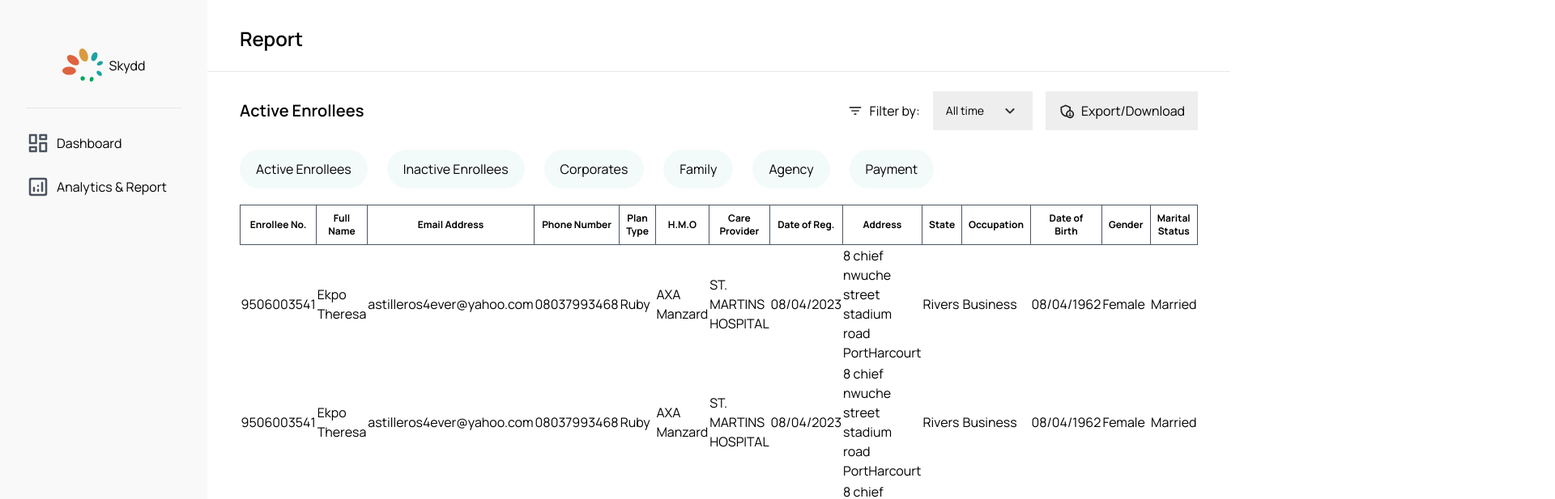
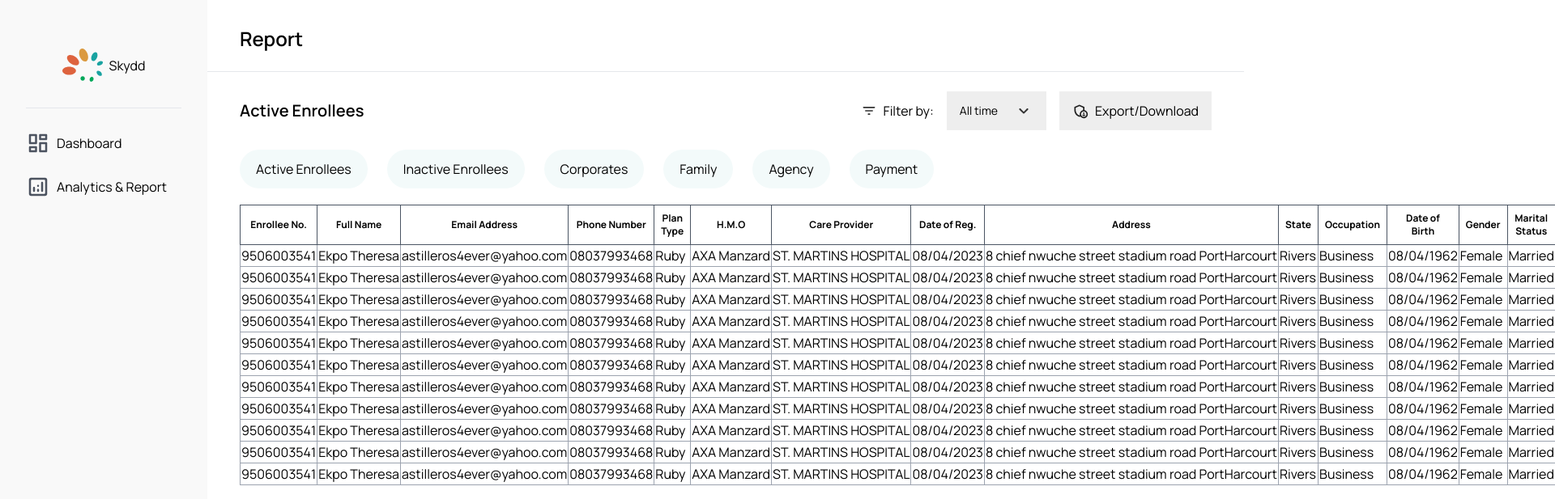
Before and after one commit to Qoosim/health-insured-upgrade, a Next.js app: page /analytics in a window 1280 px wide. Shown: the top 617 px of the page at 81% size, 1920 px wide, since content can reach past the window. Built offline with nearby package versions, Linux system fonts and the light colour scheme.

Commit message:
Modify table

```diff
--- a/src/components/ActiveEnrollees.js
+++ b/src/components/ActiveEnrollees.js
@@ -17,7 +17,7 @@ const ActiveEnrollees = () => {
               <>
                 <tr key={index}>
                   {Object.entries(item).map(([property, value]) => (
-                    <td key={property}>{value}</td>
+                    <td key={property} className='truncate border border-gray-400 w-40'>{value}</td>
                   ))}
                 </tr>
               </>
--- a/src/components/Sidebar.js
+++ b/src/components/Sidebar.js
@@ -1,3 +1,5 @@
+'use client'
+
 import { Manrope } from 'next/font/google'
 import Image from 'next/image'
 import Link from 'next/link'
```
